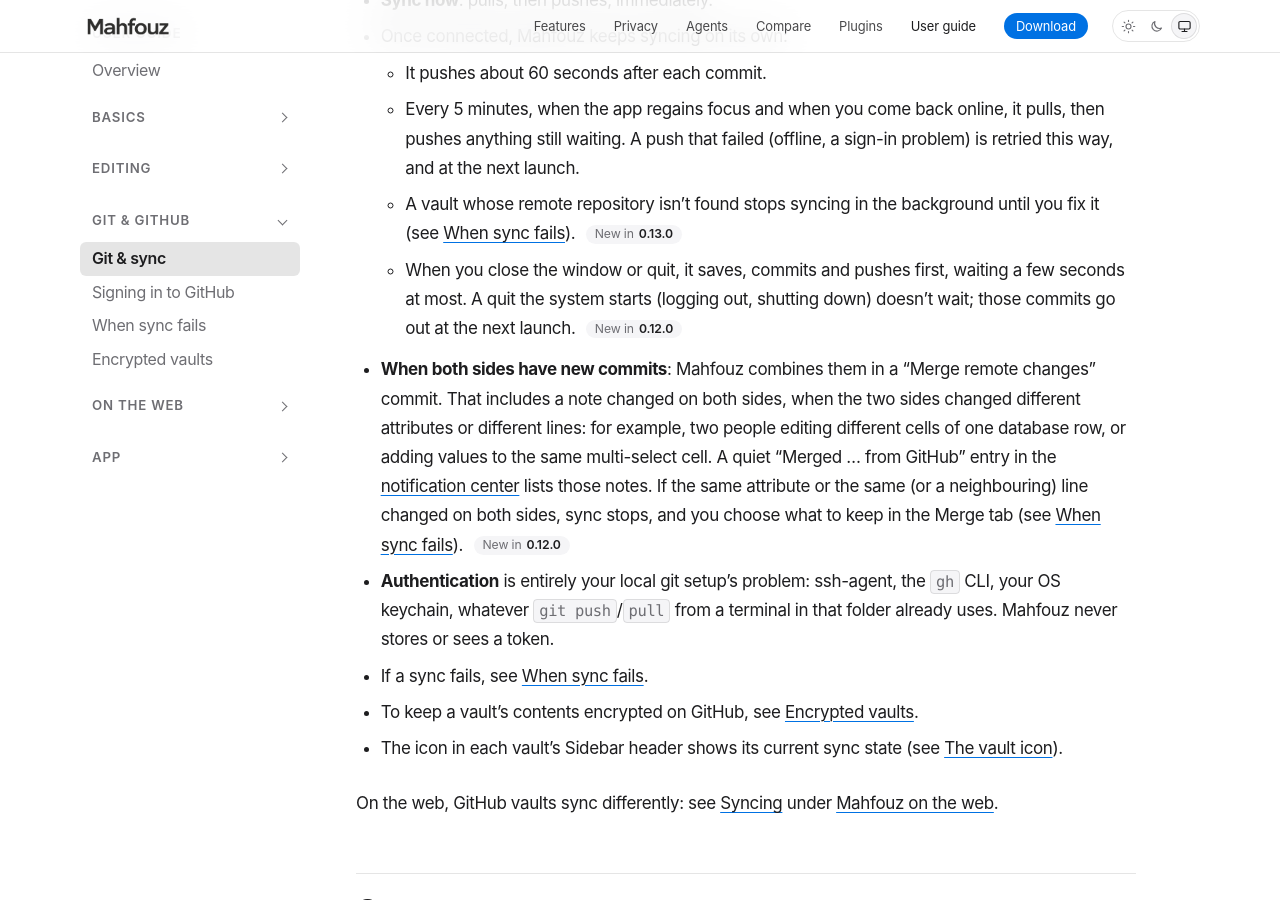
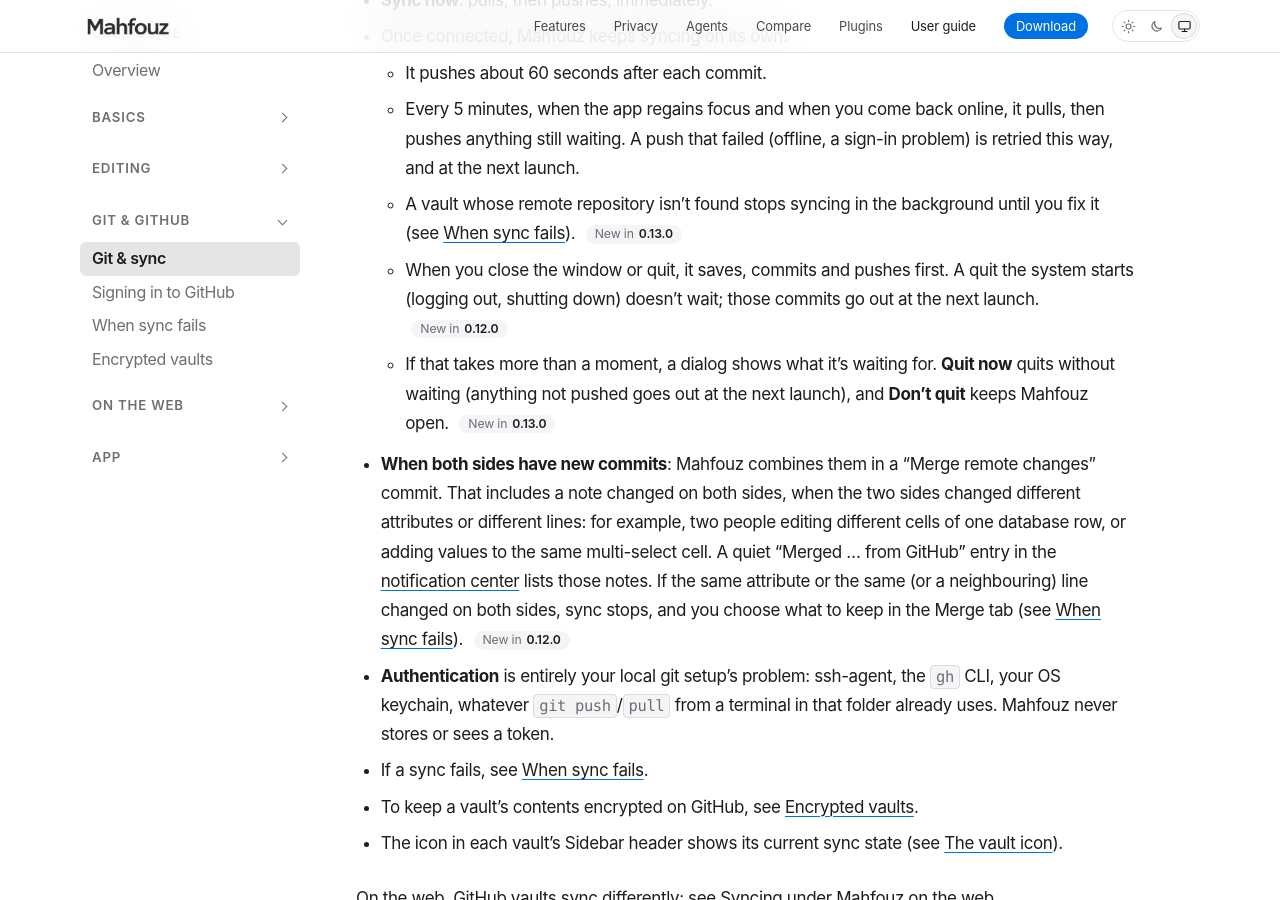
Before and after one commit to mahfouz-app/docs, a Jekyll site: the page built from guide/git.md, in a window 1280 px wide and 900 px high, scrolled down 1627 px. Built offline with Jekyll 4.4.1, drawn with Linux system fonts in a browser that asks for light colours.

Commit message:
guide: the quit dialog (Quit now, Don't quit)
Co-Authored-By: Claude Opus 5.5 <noreply@anthropic.com>

```diff
--- a/guide/git.md
+++ b/guide/git.md
@@ -64,9 +64,12 @@ Vault Settings → **Vault** section:
   - A vault whose remote repository isn't found stops syncing in the
     background until you fix it (see
     [When sync fails](/guide/when-sync-fails/#the-remote-repository-wasnt-found)). {% include since.html v="0.13.0" %}
-  - When you close the window or quit, it saves, commits and pushes first,
-    waiting a few seconds at most. A quit the system starts (logging out,
-    shutting down) doesn't wait; those commits go out at the next launch. {% include since.html v="0.12.0" %}
+  - When you close the window or quit, it saves, commits and pushes first.
+    A quit the system starts (logging out, shutting down) doesn't wait;
+    those commits go out at the next launch. {% include since.html v="0.12.0" %}
+  - If that takes more than a moment, a dialog shows what it's waiting
+    for. **Quit now** quits without waiting (anything not pushed goes out
+    at the next launch), and **Don't quit** keeps Mahfouz open. {% include since.html v="0.13.0" %}
 - **When both sides have new commits**: Mahfouz combines them in a "Merge
   remote changes" commit. That includes a note changed on both sides, when
   the two sides changed different attributes or different lines: for
```
